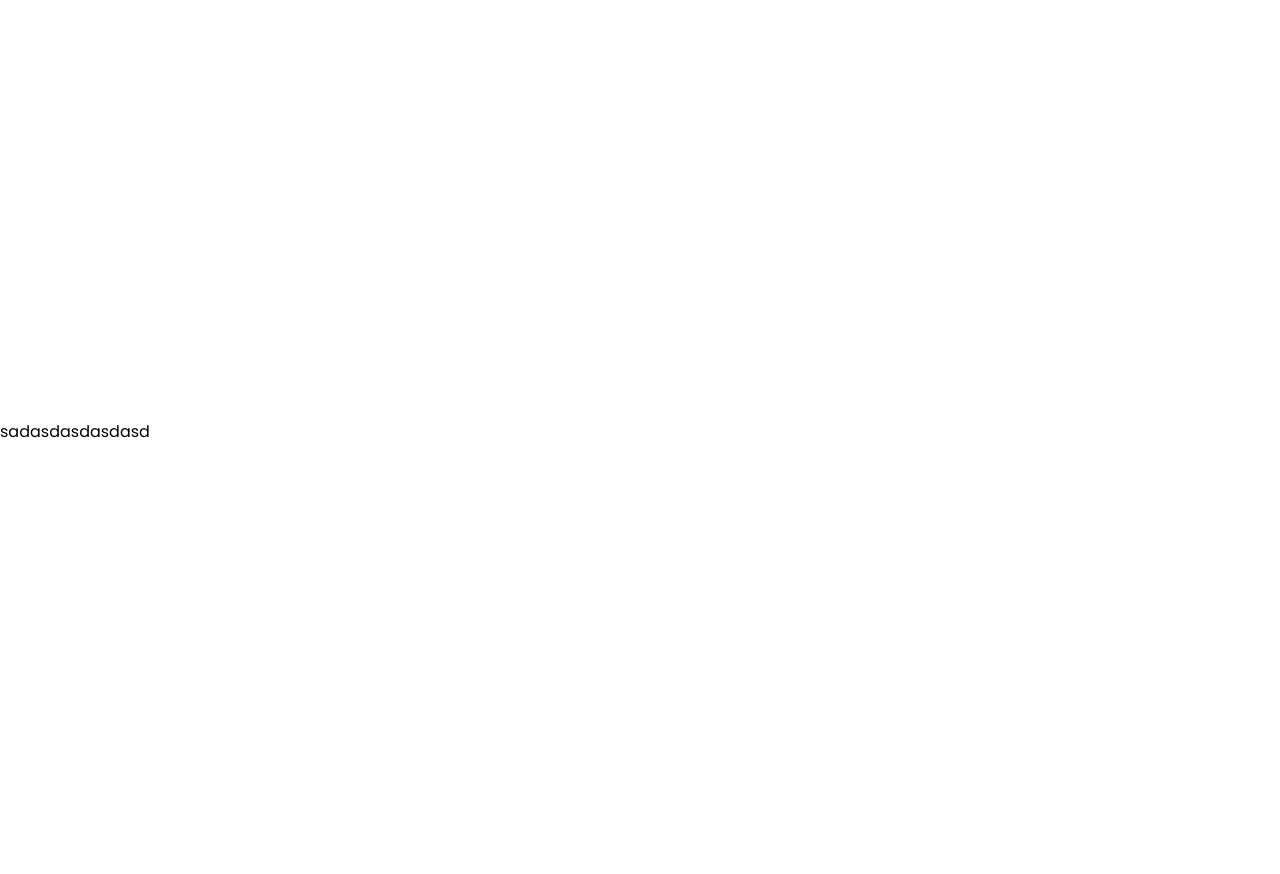
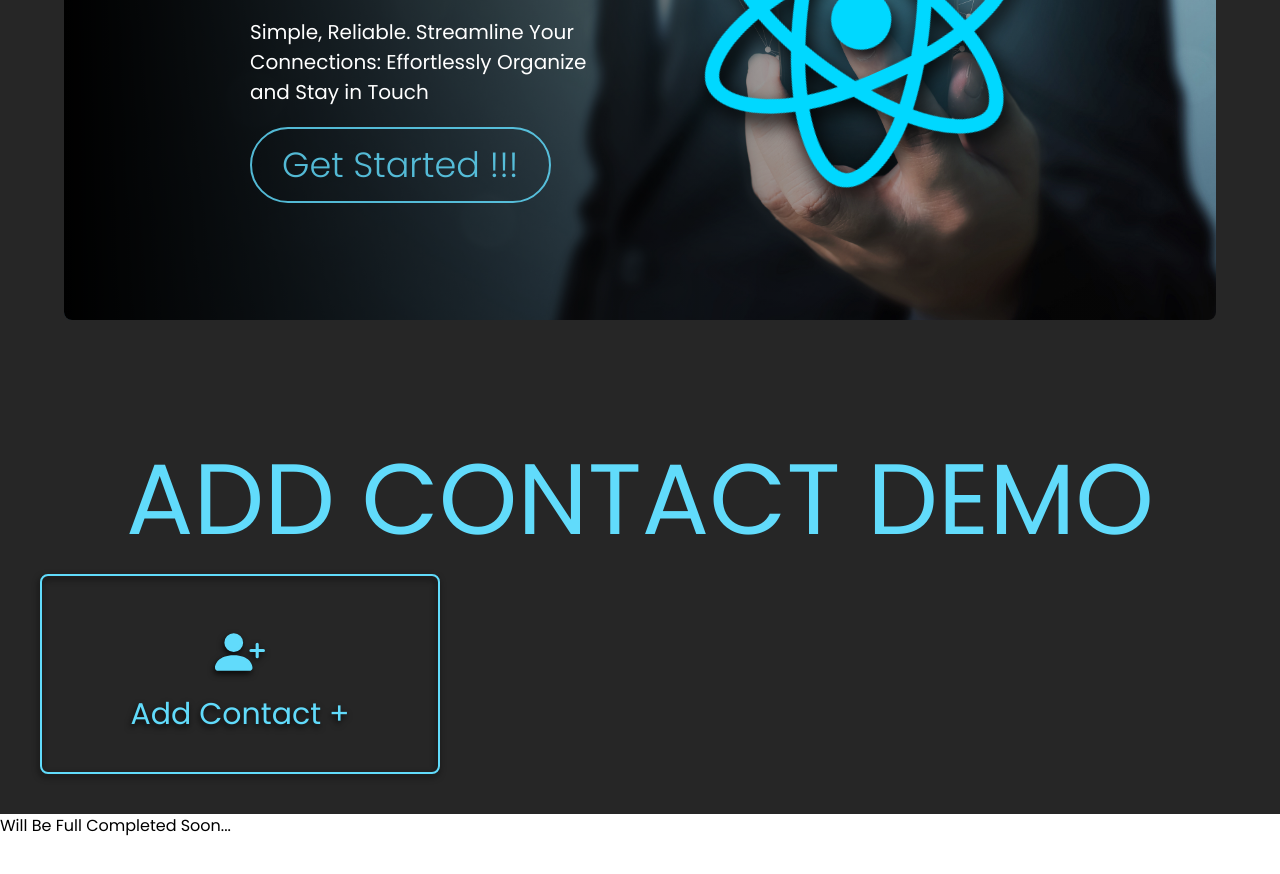
Before and after one commit to Andiilul/tugas-ci-2022-contact, a React (Vite) app: page / in a window 1280 px wide. Shown: the part 380-1254 px from the top of the page. After the commit the page ends 1218 px from the top, so only its background shows below. Built offline with nearby package versions, Linux system fonts and the light colour scheme.

Commit message:
Edit App jsx

```diff
--- a/src/App.jsx
+++ b/src/App.jsx
@@ -1,14 +1,21 @@
 //
 import Navbar from "./components/organism/Navbar";
-
+import Hero from "./components/organism/Hero";
+import ContactBox from "./components/organism/ContactBox";
 //
 function App() {
+
+
 	return (
 		<>
-			<Navbar/>
-      <div className="bg-gray w-full h-screen">dsadasdasdasdad</div>
-      <div className="bg-timberwolf w-full h-screen">sadasdasdasdasd</div>
+    <Navbar />
+    <Hero />
+    <ContactBox/>
+		<p>
+			Will Be Full Completed Soon...
+		</p>
 		</>
+
 	);
 }
 
```
